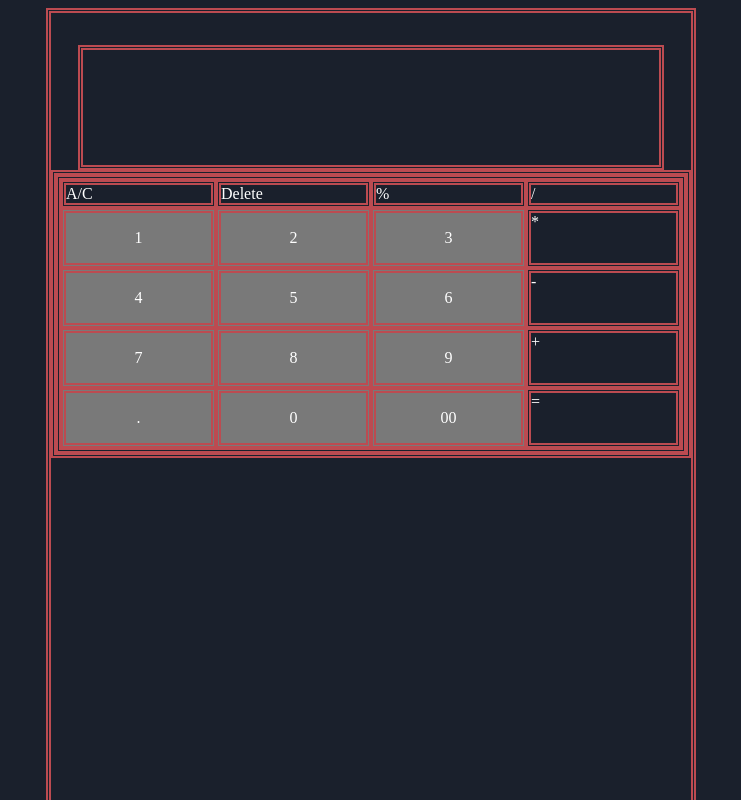
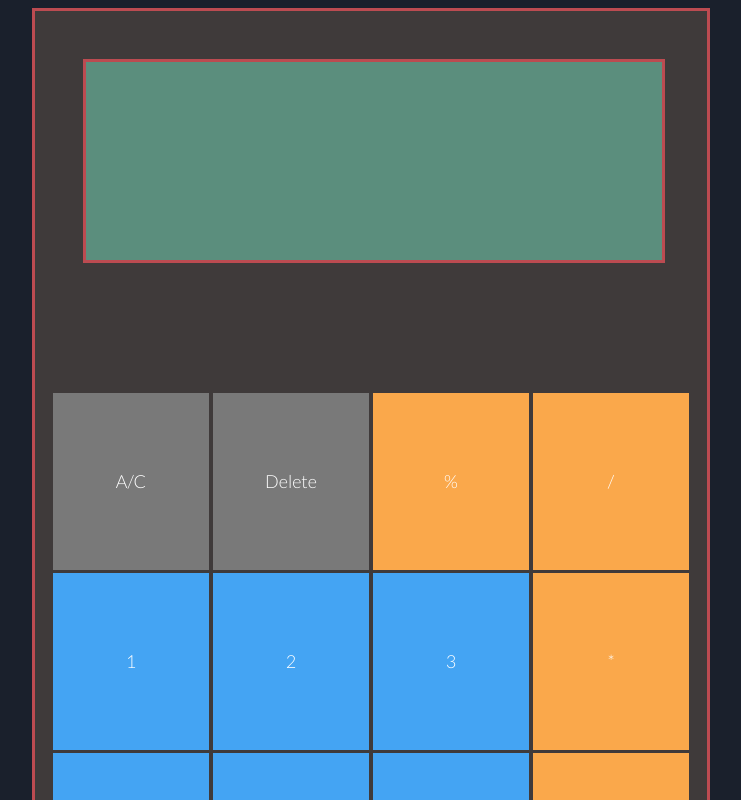
Before and after one commit to sdecu/calculator, a plain HTML site: page index.html in a window 1280 px wide. Shown: the top 800 px of the page, without its empty margins (269-1010 px from the left). Drawn offline with Linux system fonts and the light colour scheme.

Commit message:
style look of calculator

```diff
--- a/index.html
+++ b/index.html
@@ -3,6 +3,9 @@
 <head>
     <meta charset="UTF-8">
     <meta name="viewport" content="width=device-width, initial-scale=1.0">
+    <link rel="preconnect" href="https://fonts.googleapis.com">
+<link rel="preconnect" href="https://fonts.gstatic.com" crossorigin>
+<link href="https://fonts.googleapis.com/css2?family=Anonymous+Pro&family=Lato:wght@300&display=swap" rel="stylesheet">
     <title>Calculator</title>
     <link rel="stylesheet" href="style.css">
 </head>
@@ -11,26 +14,26 @@
     <div class="display"></div>
     <div class="input">
         <div class="numbers">
-             <div class="opt-btn">A/C</div>
-            <div class="opt-btn">Delete</div>
-             <div class="f-btn">%</div>
-             <div class="f-btn">/</div>
-            <div class="num-btn">1</div>
-            <div class="num-btn">2</div>
-            <div class="num-btn">3</div>
-            <div class="f-btn">*</div>
-            <div class="num-btn">4</div>
-            <div class="num-btn">5</div>
-            <div class="num-btn">6</div>
-            <div class="f-btn">-</div>
-            <div class="num-btn">7</div>
-            <div class="num-btn">8</div>
-            <div class="num-btn">9</div>
-            <div class="f-btn">+</div>
-            <div class="num-btn">.</div>
-            <div class="num-btn">0</div>
-            <div class="num-btn">00</div>
-            <div class="f-btn">=</div>
+             <div class="opt-btn btn">A/C</div>
+            <div class="opt-btn btn">Delete</div>
+             <div class="f-btn btn">%</div>
+             <div class="f-btn btn">/</div>
+            <div class="num-btn btn">1</div>
+            <div class="num-btn btn">2</div>
+            <div class="num-btn btn">3</div>
+            <div class="f-btn btn">*</div>
+            <div class="num-btn btn">4</div>
+            <div class="num-btn btn">5</div>
+            <div class="num-btn btn">6</div>
+            <div class="f-btn btn">-</div>
+            <div class="num-btn btn">7</div>
+            <div class="num-btn btn">8</div>
+            <div class="num-btn btn">9</div>
+            <div class="f-btn btn">+</div>
+            <div class="num-btn btn">.</div>
+            <div class="num-btn btn">0</div>
+            <div class="num-btn btn">00</div>
+            <div class="f-btn btn">=</div>
         </div>
     </div>
 
--- a/style.css
+++ b/style.css
@@ -7,43 +7,63 @@
     --lime: #8cb369;
     --grey: rgb(121, 121, 121);
     --blue: rgb(68, 164, 243);
-  }
+}
 
-body    {
+body {
     background-color: var(--adoblue);
     display: flex;
     justify-content: center;
     color: white;
+    font-family: 'Anonymous Pro', monospace;
+    font-family: 'Lato', sans-serif;
 }
 
-div {
-    border: thick double var(--red);
 
+
+.calculator {
+    width: 40em;
+    height: 79em;
+    padding: 1em;
+    border: solid var(--red);
+    background: rgb(63, 58, 58);
 }
 
-.calculator {
-width: 40em;
-height: 60em;
+.display {
+    width: 90%;
+    height: 15.7%;
+    margin: auto;
+    margin: 5%;
+    border: solid var(--red);
+    background-color: var(--green);
 }
 
-.display    {
-    width: 90%;
-    height: 12%;
-    margin: auto;
-    margin-top: 5%;
+.input {
+    margin-top: 20%;
 }
 
-.numbers    {
+.numbers {
     display: grid;
     grid-template-columns: 1fr 1fr 1fr 1fr;
 
 }
 
-.num-btn    {
+.btn {
     display: flex;
     width: auto;
-    height: 50px;
+    height: 9.8em;
     background-color: var(--grey);
     justify-content: center;
     align-items: center;
+    margin: .1em;
+    font-size: large ;
+    font-family: 'Anonymous Pro', monospace;
+    font-family: 'Lato', sans-serif;
 }
+
+.num-btn.btn {
+    background-color: var(--blue);
+}
+
+.f-btn.btn {
+    background-color: var(--orange);
+}
```
